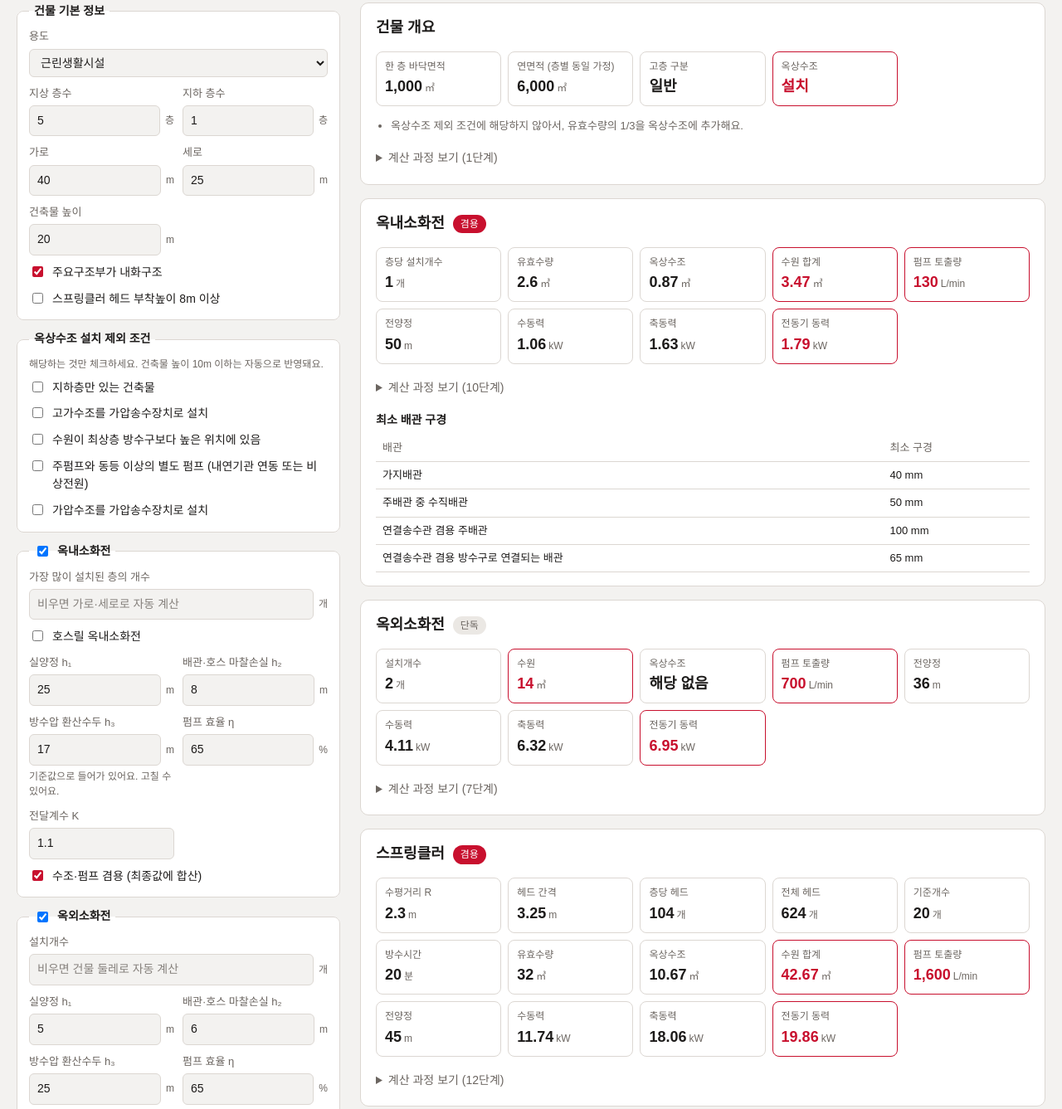
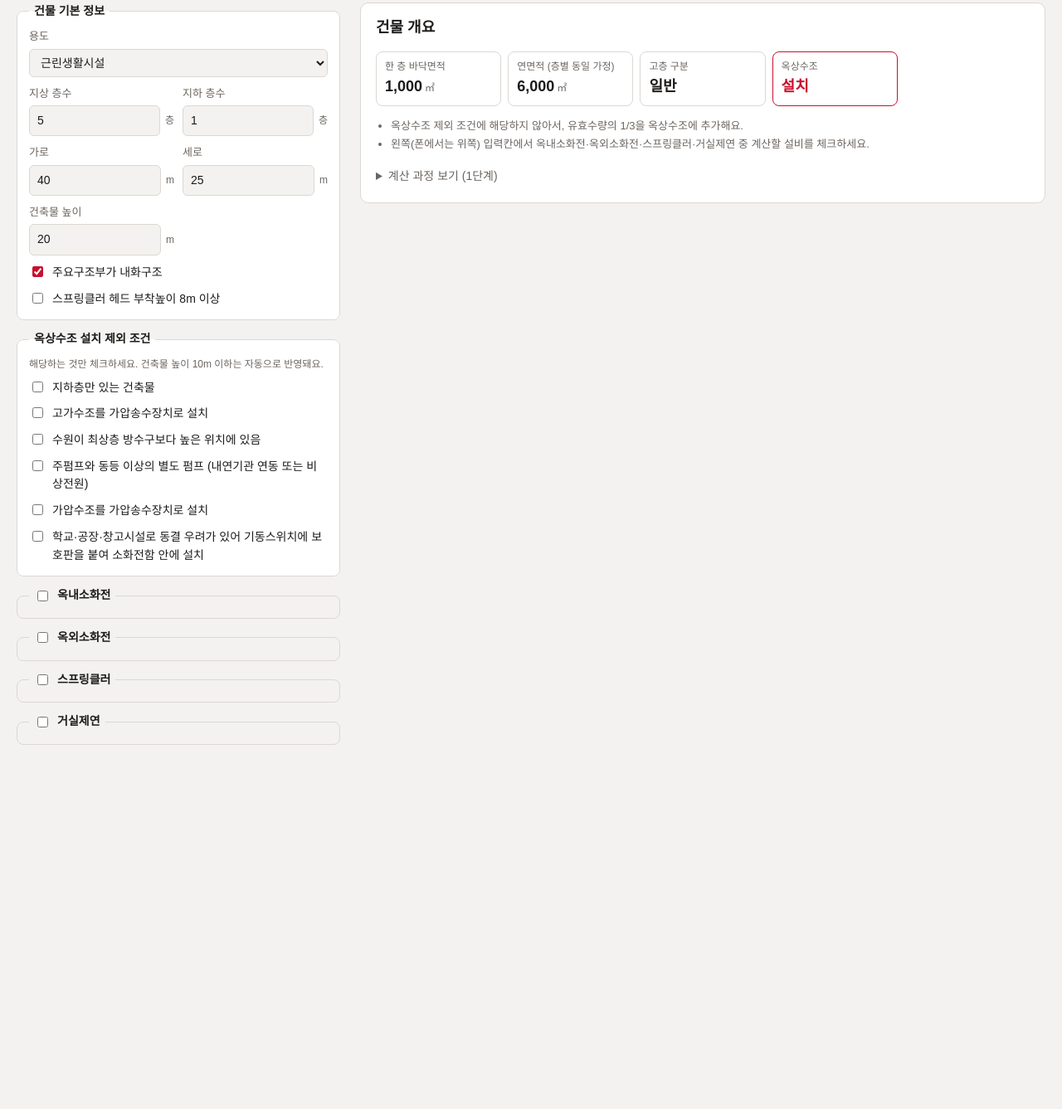
Before and after one commit to smhoon4775/firecalc, a plain HTML site: page index.html in a window 1280 px wide. Shown: the part 381-1718 px from the top of the page at 83% size. After the commit the page ends 1343 px from the top, so only its background shows below. Drawn offline with Linux system fonts and the light colour scheme; a web font is replaced by a local one.

Commit message:
Update index.html

```diff
--- a/index.html
+++ b/index.html
@@ -43,6 +43,7 @@
 }
 
 * { box-sizing: border-box; }
+[hidden] { display: none !important; }
 html, body { margin: 0; max-width: 100%; overflow-x: hidden; }
 html { -webkit-text-size-adjust: 100%; text-size-adjust: 100%; }
 body { background: var(--bg); color: var(--ink); font-family: var(--font-body); font-size: 15px; line-height: 1.55; }
@@ -191,7 +192,7 @@ table.t { border-collapse: collapse; width: 100%; font-size: 13px; font-variant-
       <button type="button" role="tab" id="tab-std" aria-selected="false">기준값 표</button>
     </div>
   </header>
-  <p class="banner">v0.3 초안이에요. 기준값과 산정 방식은 아직 검토 전이라, <b>기준값 표</b> 탭에서 쓰인 값을 확인하고 틀린 곳을 알려주세요.</p>
+  <p class="banner">v0.4 초안이에요. 기준값과 산정 방식은 아직 검토 전이라, <b>기준값 표</b> 탭에서 쓰인 값을 확인하고 틀린 곳을 알려주세요.</p>
 
   <section id="view-calc">
     <nav class="targets" id="targets" aria-label="대상 선택"></nav>
@@ -442,19 +443,20 @@ const TARGETS = [
         { id: 'rt_above', label: '수원이 최상층 방수구보다 높은 위치에 있음', type: 'chk', def: false },
         { id: 'rt_backup', label: '주펌프와 동등 이상의 별도 펌프 (내연기관 연동 또는 비상전원)', type: 'chk', def: false },
         { id: 'rt_pressure', label: '가압수조를 가압송수장치로 설치', type: 'chk', def: false },
-      ]},
-      { title: '옥내소화전', toggle: 'in_use', fields: [
+        { id: 'rt_freeze', label: '학교·공장·창고시설로 동결 우려가 있어 기동스위치에 보호판을 붙여 소화전함 안에 설치', type: 'chk', def: false },
+      ]},
+      { title: '옥내소화전', toggle: 'in_use', toggleDef: false, fields: [
         { id: 'in_n', label: '가장 많이 설치된 층의 개수', type: 'num', unit: '개', def: null, ph: '비우면 가로·세로로 자동 계산', wide: true },
         { id: 'in_reel', label: '호스릴 옥내소화전', type: 'chk', def: false },
         ...pumpFields('in', { h1: 25, h2: 8, h3: STD.indoor.h3, h2label: '배관·호스 마찰손실' }),
         { id: 'in_share', label: '수조·펌프 겸용 (최종값에 합산)', type: 'chk', def: true },
       ]},
-      { title: '옥외소화전', toggle: 'out_use', fields: [
+      { title: '옥외소화전', toggle: 'out_use', toggleDef: false, fields: [
         { id: 'out_n', label: '설치개수', type: 'num', unit: '개', def: null, ph: '비우면 건물 둘레로 자동 계산', wide: true },
         ...pumpFields('out', { h1: 5, h2: 6, h3: STD.outdoor.h3, h2label: '배관·호스 마찰손실' }),
         { id: 'out_share', label: '수조·펌프 겸용 (최종값에 합산)', type: 'chk', def: false },
       ]},
-      { title: '스프링클러', toggle: 'sp_use', fields: [
+      { title: '스프링클러', toggle: 'sp_use', toggleDef: false, fields: [
         { id: 'sp_type', label: '종류', type: 'sel', wide: true, def: 'sp', opts: [['sp', '스프링클러설비'], ['simple', '간이스프링클러설비']] },
         { id: 'sp_simpleCase', label: '수원 기준', type: 'sel', wide: true, def: 'normal', show: (v) => v.sp_type === 'simple', opts: () => [['normal', `일반: ${STD.simple.cases.normal[0]}개 × ${STD.simple.q} L/min × ${STD.simple.cases.normal[1]}분`], ['special', `근린생활시설·숙박시설·복합건축물: ${STD.simple.cases.special[0]}개 × ${STD.simple.q} L/min × ${STD.simple.cases.special[1]}분`]] },
         { id: 'sp_rack', label: '랙식 창고 (창고시설 기준: 헤드당 160 L/min, 60분)', type: 'chk', def: false, show: (v) => v.sp_type !== 'simple' },
@@ -470,7 +472,7 @@ const TARGETS = [
         ...pumpFields('sp', { h1: 25, h2: 10, h3: STD.sp.h3 }),
         { id: 'sp_share', label: '수조·펌프 겸용 (최종값에 합산)', type: 'chk', def: true },
       ]},
-      { title: '거실제연', toggle: 'sm_use', fields: [
+      { title: '거실제연', toggle: 'sm_use', toggleDef: false, fields: [
         { id: 'sm_A', label: '거실 바닥면적', type: 'num', unit: '㎡', def: null, ph: '비우면 한 층 바닥면적' },
         { id: 'sm_D', label: '직경 (대각선 길이)', type: 'num', unit: 'm', def: null, ph: '비우면 가로·세로 대각선' },
         { id: 'sm_div', label: '구획 방법', type: 'sel', wide: true, opts: [['boundary', '제연경계로 구획'], ['wall', '벽으로 구획']], def: 'boundary' },
@@ -479,7 +481,7 @@ const TARGETS = [
         { id: 'sm_eta', label: '배출기 효율 η', type: 'num', unit: '%', def: 55 },
         { id: 'sm_k', label: '여유율 K', type: 'num', def: 1.1 },
       ]},
-      { title: '겸용 펌프 (최종값)', note: '겸용으로 체크한 설비를 합칠 때 쓰는 펌프 효율이에요.', fields: [
+      { title: '겸용 펌프 (최종값)', show: (v) => v.in_use || v.out_use || v.sp_use, note: '겸용으로 체크한 설비를 합칠 때 쓰는 펌프 효율이에요.', fields: [
         { id: 'sum_eta', label: '펌프 효율 η', type: 'num', unit: '%', def: 65 },
         { id: 'sum_k', label: '전달계수 K', type: 'num', def: 1.1 },
       ]},
@@ -649,6 +651,7 @@ function roofTank(v, isHigh) {
     if (n0(v.height) > 0 && v.height <= 10) ex.push('건축물 높이 10m 이하');
     if (v.rt_backup) ex.push('주펌프와 동등 이상의 별도 펌프');
     if (v.rt_pressure) ex.push('가압수조를 가압송수장치로 설치');
+    if (v.rt_freeze) ex.push('학교·공장·창고시설 동결 우려 (기동스위치 보호판)');
   }
   return { need: ex.length === 0, ex };
 }
@@ -700,6 +703,7 @@ function calcBuilding(v) {
     notes: [
       rt.need ? '옥상수조 제외 조건에 해당하지 않아서, 유효수량의 1/3을 옥상수조에 추가해요.' : `옥상수조 제외: ${rt.ex.join(', ')}`,
       isHigh ? '고층건축물 기준을 적용했어요. 수원 배수가 커지고, 옥내소화전은 최대 5개까지 계산에 넣어요.' : '',
+      !(v.in_use || v.out_use || v.sp_use || v.sm_use) ? '왼쪽(폰에서는 위쪽) 입력칸에서 옥내소화전·옥외소화전·스프링클러·거실제연 중 계산할 설비를 체크하세요.' : '',
     ].filter(Boolean),
     steps: [step({ t: '한 층 바닥면적', f: 'A = L × W', sym: [['A', '한 층 바닥면적 (㎡)'], ['L', '가로 (m)'], ['W', '세로 (m)']], sub: `A = ${fx(L)} × ${fx(W)}`, ans: `${fx(A)} ㎡` })],
   });
```
